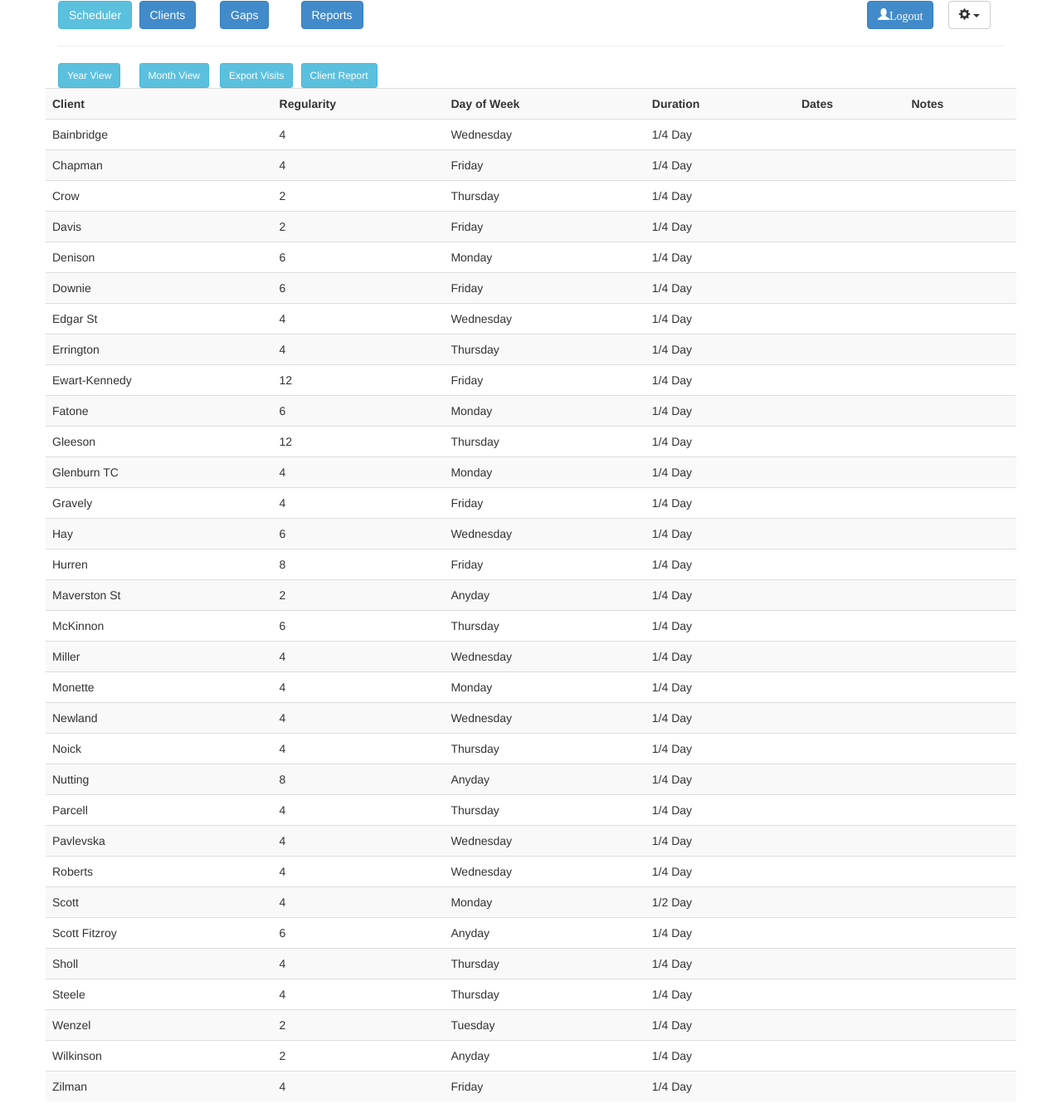
After one commit to dwagon/Scheduler, a Django app: page /report/client in a window 1280 px wide. The commit adds this page. Shown: the whole page at 83% size. Run offline with Django 3.2, Linux system fonts and the light colour scheme; a user stored in the database is signed in; data comes from the database, SQL or seed files in the repository; parts of the project's set-up code (start-up, migrations or seed data) failed here and were passed over; some libraries are stand-ins or nearby versions.

Commit message:
Add customer report

```diff
--- a/scheduler/report/reports.py
+++ b/scheduler/report/reports.py
@@ -121,4 +121,12 @@ def exportData(request):
             writer.writerow(['', visit.date, visit.note])
     return response
 
+
+################################################################################
+@login_required
+def clientReport(request):
+    d = {}
+    d['clients'] = Client.objects.all()
+    return render(request, "report/customer_report.html", d)
+
 # EOF
--- a/scheduler/report/templates/report/base.html
+++ b/scheduler/report/templates/report/base.html
@@ -11,6 +11,9 @@
             <div class="col-md-1">
                 <a href="{% url 'exportData' %}"><button type="button" class="btn btn-info btn-sm">Export Visits</button></a>
             </div>
+            <div class="col-md-1">
+                <a href="{% url 'clientReport' %}"><button type="button" class="btn btn-info btn-sm">Client Report</button></a>
+            </div>
         </div>
     </div>
 {% endblock %}
--- /dev/null
+++ b/scheduler/report/templates/report/customer_report.html
@@ -0,0 +1,18 @@
+{% extends "report/base.html" %}
+{% block report_content %}
+<div class="table-responsive">
+<table class="table table-striped"">
+    <tr><th>Client</th> <th>Regularity</th> <th>Day of Week</th> <th>Duration</th> <th>Dates</th> <th>Notes</th></tr>
+    {% for client in clients %}
+        <tr>
+        <td>{{client.name}}</td>
+        <td>{{client.regularity}}</td>
+        <td>{{client.get_dayofweek_display}}</td>
+        <td>{{client.get_duration_display}}</td>
+        <td>{{client.daterange}}</td>
+        <td>{{client.note}}</td>
+        </tr>
+    {% endfor %}
+</table>
+</div>
+{% endblock %}
--- a/scheduler/report/urls.py
+++ b/scheduler/report/urls.py
@@ -1,6 +1,6 @@
 from django.conf.urls import patterns, url
 from .reports import reportIndex, displayMonth, displayYear
-from .reports import displayDay, exportData
+from .reports import displayDay, exportData, clientReport
 
 urlpatterns = patterns(
     '',
@@ -13,6 +13,7 @@ urlpatterns = patterns(
     url(r"^year/(\d+)$", displayYear, name='displayYear'),
     url(r"^day/(\d+)/(\d+)/(\d+)/$", displayDay, name='displayDay'),
     url(r'^exportData$', exportData, name='exportData'),
+    url(r'^client$', clientReport, name='clientReport'),
     )
 
 # EOF
```
